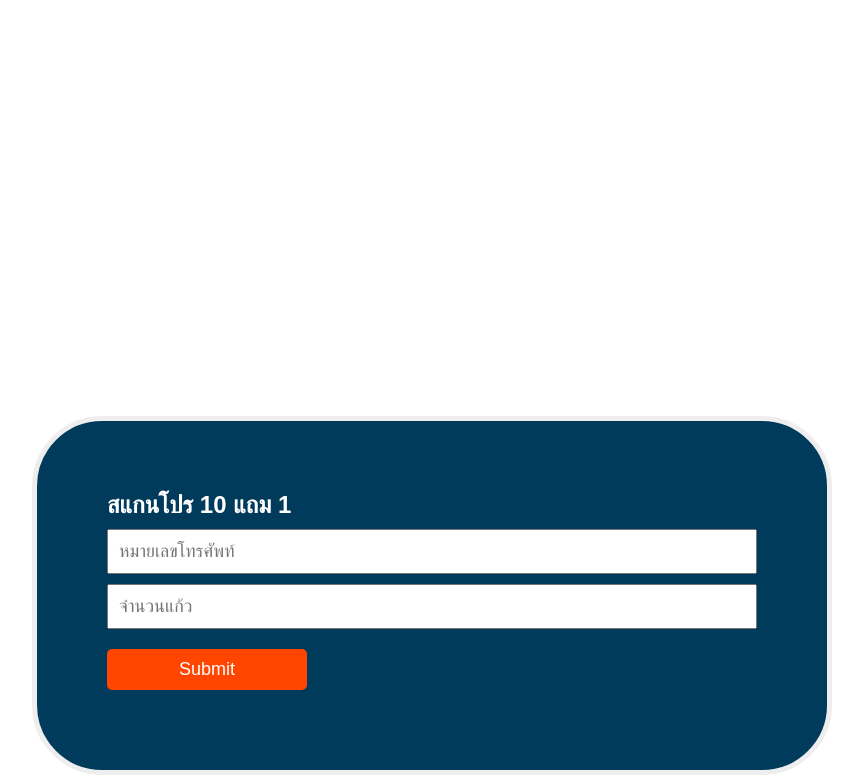
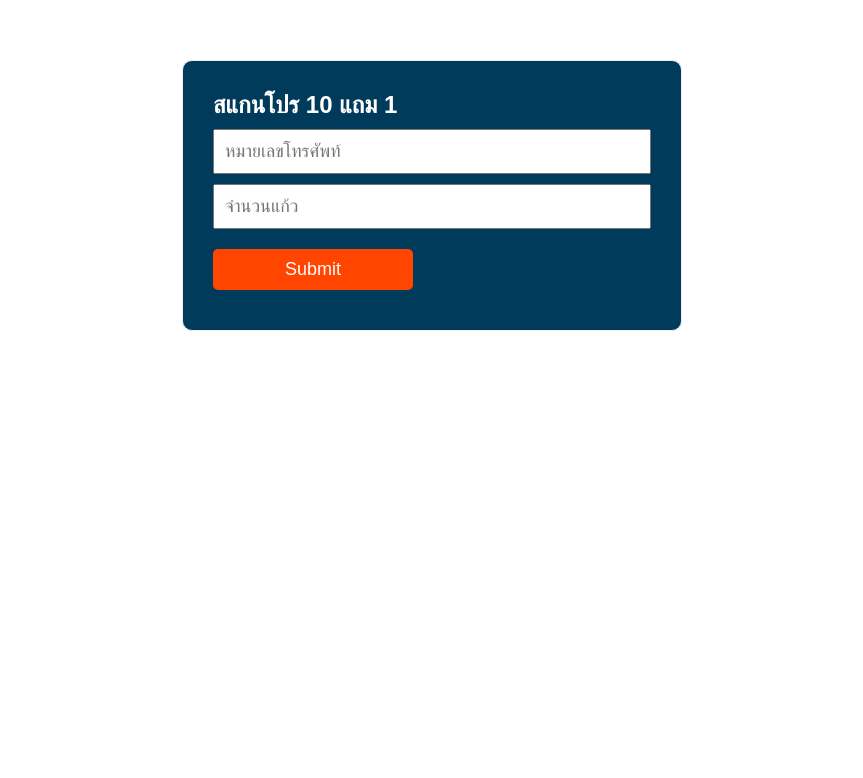
Before and after one commit to kanokkg/proqrcode, a plain HTML site: page index.html in a window 1280 px wide. Shown: the part 205-983 px from the top of the page, without its empty margins (208-1071 px from the left). After the commit the page ends 800 px from the top, so only its background shows below. Drawn offline with Linux system fonts and the light colour scheme.

Commit message:
Update css.css

```diff
--- a/css.css
+++ b/css.css
@@ -6,16 +6,16 @@
 	font-size: 18px;
 }
 body{
-	height: 200vh;
+	height: 100vh;
 	display: flex;
 	align-items: center;
 	justify-content: center;
 }
 .container{
-	width: 800px;
-	padding: 70px;
-	border: 5px solid #eeeeee;
-	border-radius: 70px;
+	width: 500px;
+	padding: 30px;
+	border: 1px solid #eeeeee;
+	border-radius: 10px;
 	background-color: #003b5b;
 }
 h4{
```
